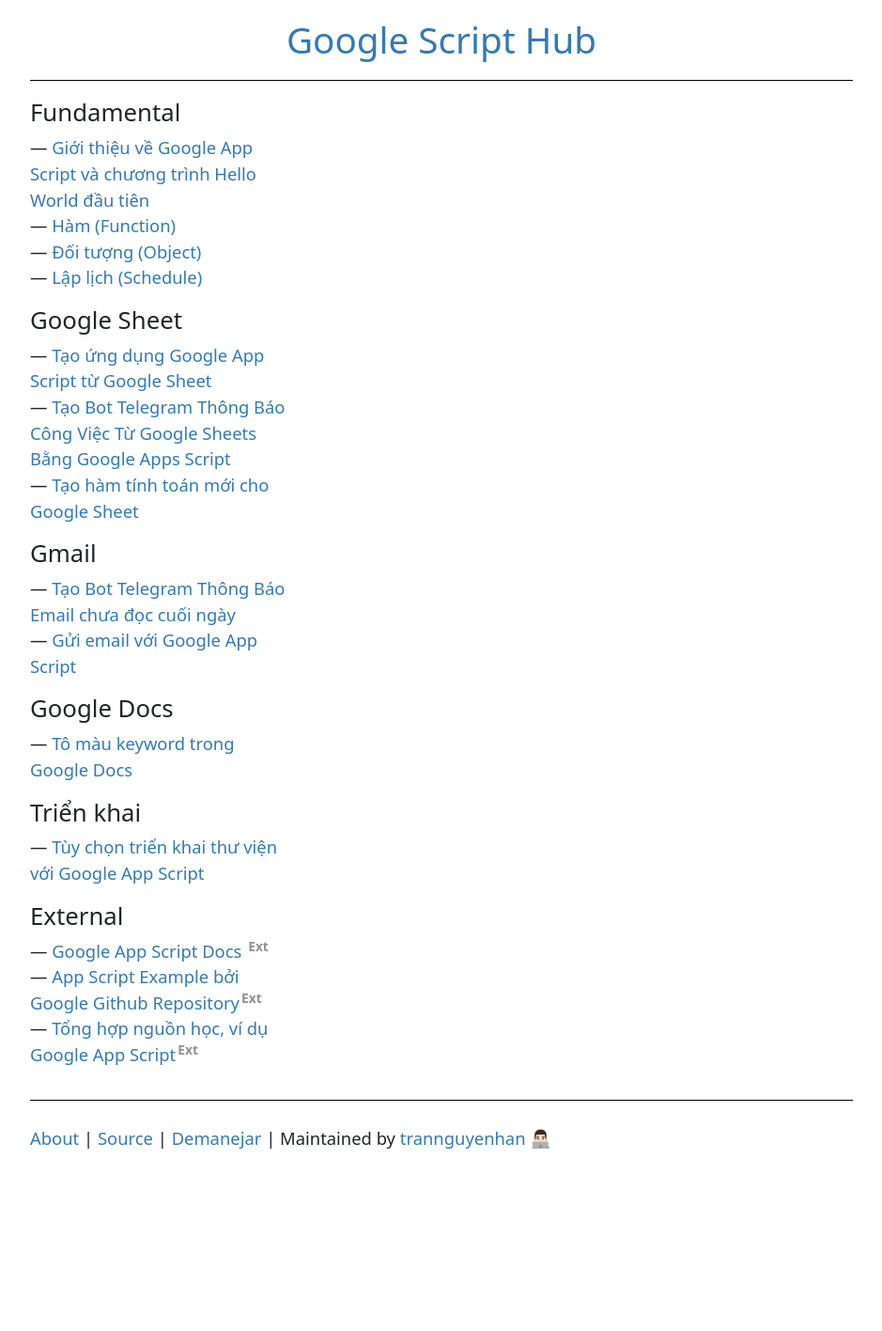
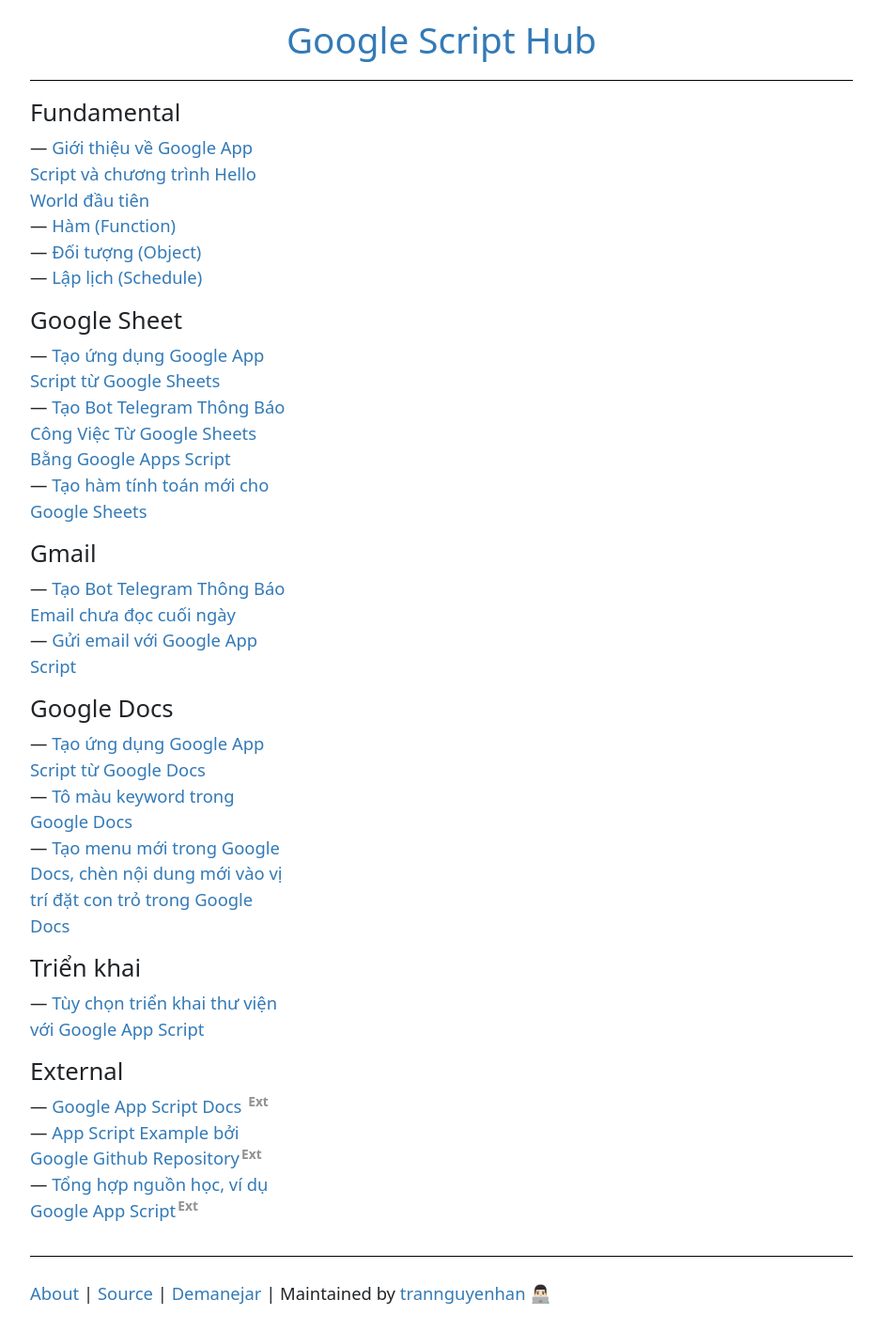
Before and after one commit to Google-Script-Hub/google-script-hub.github.io, a Jekyll site: the page built from index.md, in a window 1280 px wide. Shown: the whole page at 94% size, without its empty margins (170-1109 px from the left). Built offline with Jekyll 4.4.1, drawn with Linux system fonts in a browser that asks for light colours; before the commit the page ends 1250 px from its top, so only the background shows below that.

Commit message:
add google docs post

```diff
--- a/index.md
+++ b/index.md
@@ -14,9 +14,9 @@ layout: default
 
 ### Google Sheet
 
-* [Tạo ứng dụng Google App Script từ Google Sheet](/new-app-script-from-google-sheet)
+* [Tạo ứng dụng Google App Script từ Google Sheets](/new-app-script-from-google-sheets)
 * [Tạo Bot Telegram Thông Báo Công Việc Từ Google Sheets Bằng Google Apps Script](/send-notification-to-telegram)
-* [Tạo hàm tính toán mới cho Google Sheet](/new-func-calc-google-sheet)
+* [Tạo hàm tính toán mới cho Google Sheets](/new-func-calc-google-sheets)
 
 ### Gmail
 
@@ -25,7 +25,9 @@ layout: default
 
 ### Google Docs
 
+* [Tạo ứng dụng Google App Script từ Google Docs](/create-google-app-script-from-google-docs)
 * [Tô màu keyword trong Google Docs](/color-text-keyword-in-google-docs)
+* [Tạo menu mới trong Google Docs, chèn nội dung mới vào vị trí đặt con trỏ trong Google Docs](/insert-text-to-google-docs)
 
 ### Triển khai
 
```
Also changed, not shown: _subpages/insert-text-to-google-docs.md (added, +56 -0 lines), _subpages/new-app-script-from-google-docs.md (added, +18 -0 lines), _subpages/new-app-script-from-google-sheets.md (renamed from _subpages/new-app-script-from-google-sheet.md), _subpages/new-func-calc-google-sheets.md (renamed from _subpages/new-func-calc-google-sheet.md), img/11_1.png (added), img/11_2.png (added).
